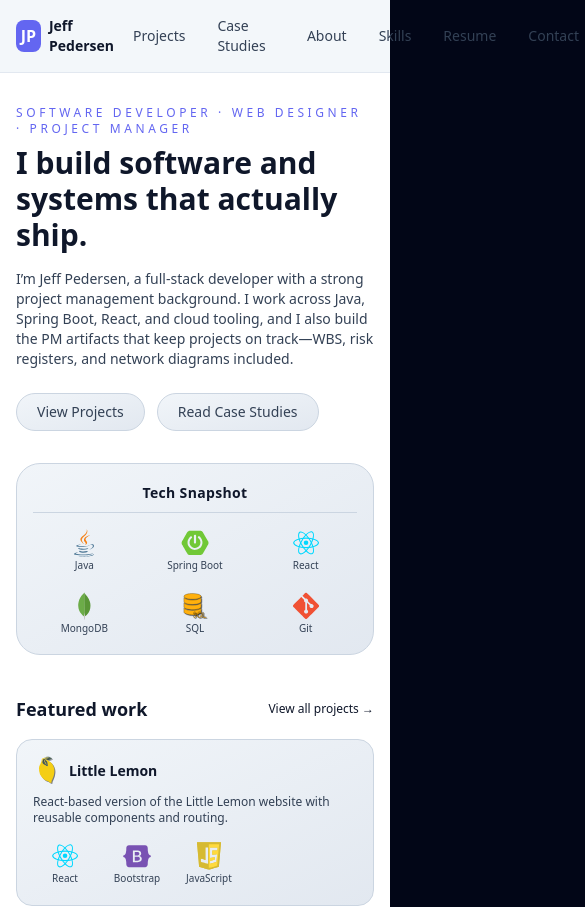
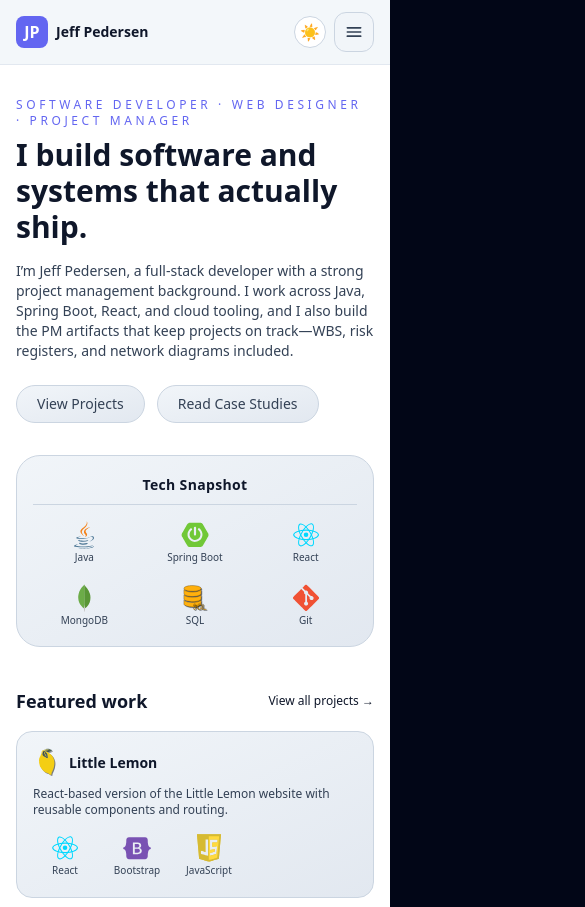
Before and after one commit to J-Pedersen/dev-portfolio, a React (Vite) app: page / in a window 390 px wide. Shown: the top 907 px of the page, 585 px wide, since content can reach past the window. Built offline with nearby package versions, Linux system fonts and the light colour scheme; the HTML template or start-up script is replaced by a standard one.

Commit message:
added mobile menu

```diff
--- a/src/components/Navbar.jsx
+++ b/src/components/Navbar.jsx
@@ -1,4 +1,5 @@
-import { NavLink, Link } from "react-router-dom";
+import { useEffect, useState } from "react";
+import { NavLink, Link, useLocation } from "react-router-dom";
 import ThemeToggle from "./ThemeToggle.jsx";
 
 const navLinkClasses = ({ isActive }) =>
@@ -17,7 +18,33 @@ const navLinkClasses = ({ isActive }) =>
     }
   `;
 
-const Navbar = () => (
+const mobileNavLinkClasses = ({ isActive }) =>
+  `
+    block w-full rounded-xl px-4 py-2 text-sm font-medium transition-colors
+    ${
+      isActive
+        ? `
+          bg-slate-200 text-slate-900
+          dark:bg-slate-700 dark:text-white
+        `
+        : `
+          text-slate-700 hover:bg-slate-200 hover:text-slate-900
+          dark:text-slate-300 dark:hover:bg-slate-800/60 dark:hover:text-white
+        `
+    }
+  `;
+
+const Navbar = () => {
+  const [mobileOpen, setMobileOpen] = useState(false);
+  const location = useLocation();
+
+  const closeMobileMenu = () => setMobileOpen(false);
+
+  useEffect(() => {
+    setMobileOpen(false);
+  }, [location.pathname]);
+
+  return (
     <header
       className="
         sticky top-0 z-20 backdrop-blur
@@ -27,10 +54,9 @@ const Navbar = () => (
         transition-colors
       "
     >
-    <nav className="max-w-6xl mx-auto flex items-center justify-between px-4 sm:px-8 lg:px-16 py-3">
-
-      {/* Logo */}
-      <Link to="/" className="flex items-center gap-2">
+      <nav className="max-w-6xl mx-auto px-4 sm:px-8 lg:px-16 py-3">
+        <div className="flex items-center justify-between">
+          <Link to="/" className="flex items-center gap-2" onClick={closeMobileMenu}>
             <span className="inline-flex h-8 w-8 items-center justify-center rounded-lg bg-brand text-white font-bold">
               JP
             </span>
@@ -39,9 +65,7 @@ const Navbar = () => (
             </span>
           </Link>
 
-      {/* Navigation Links */}
-      <div className="flex items-center gap-2 sm:gap-4">
-
+          <div className="hidden md:flex items-center gap-2 sm:gap-4">
             <NavLink to="/projects" className={navLinkClasses}>
               Projects
             </NavLink>
@@ -66,11 +90,90 @@ const Navbar = () => (
               Contact
             </NavLink>
 
-        {/* Theme toggle */}
             <ThemeToggle />
           </div>
+
+          <div className="flex items-center gap-2 md:hidden">
+            <ThemeToggle />
+
+            <button
+              type="button"
+              onClick={() => setMobileOpen((prev) => !prev)}
+              aria-label={mobileOpen ? "Close menu" : "Open menu"}
+              aria-expanded={mobileOpen}
+              className="
+                inline-flex h-10 w-10 items-center justify-center rounded-xl
+                border border-slate-300 bg-slate-100 text-slate-700
+                hover:bg-slate-200
+                dark:border-slate-700 dark:bg-slate-900 dark:text-slate-200 dark:hover:bg-slate-800
+                transition-colors
+              "
+            >
+              {mobileOpen ? (
+                <svg
+                  xmlns="http://www.w3.org/2000/svg"
+                  viewBox="0 0 24 24"
+                  fill="none"
+                  stroke="currentColor"
+                  strokeWidth="2"
+                  className="h-5 w-5"
+                >
+                  <path strokeLinecap="round" strokeLinejoin="round" d="M6 6l12 12M18 6L6 18" />
+                </svg>
+              ) : (
+                <svg
+                  xmlns="http://www.w3.org/2000/svg"
+                  viewBox="0 0 24 24"
+                  fill="none"
+                  stroke="currentColor"
+                  strokeWidth="2"
+                  className="h-5 w-5"
+                >
+                  <path strokeLinecap="round" strokeLinejoin="round" d="M4 7h16M4 12h16M4 17h16" />
+                </svg>
+              )}
+            </button>
+          </div>
+        </div>
+
+        {mobileOpen && (
+          <div
+            className="
+              mt-3 rounded-2xl border border-slate-300 bg-slate-100/95 p-3 shadow-lg
+              dark:border-slate-800 dark:bg-slate-900/95
+              md:hidden
+            "
+          >
+            <div className="flex flex-col gap-2">
+              <NavLink to="/projects" className={mobileNavLinkClasses} onClick={closeMobileMenu}>
+                Projects
+              </NavLink>
+
+              <NavLink to="/case-studies" className={mobileNavLinkClasses} onClick={closeMobileMenu}>
+                Case Studies
+              </NavLink>
+
+              <NavLink to="/about" className={mobileNavLinkClasses} onClick={closeMobileMenu}>
+                About
+              </NavLink>
+
+              <NavLink to="/skills" className={mobileNavLinkClasses} onClick={closeMobileMenu}>
+                Skills
+              </NavLink>
+
+              <NavLink to="/resume" className={mobileNavLinkClasses} onClick={closeMobileMenu}>
+                Resume
+              </NavLink>
+
+              <NavLink to="/contact" className={mobileNavLinkClasses} onClick={closeMobileMenu}>
+                Contact
+              </NavLink>
+            </div>
+          </div>
+        )}
       </nav>
     </header>
   );
+};
 
 export default Navbar;
```
Lines whose indentation alone changed are shown as unchanged.
